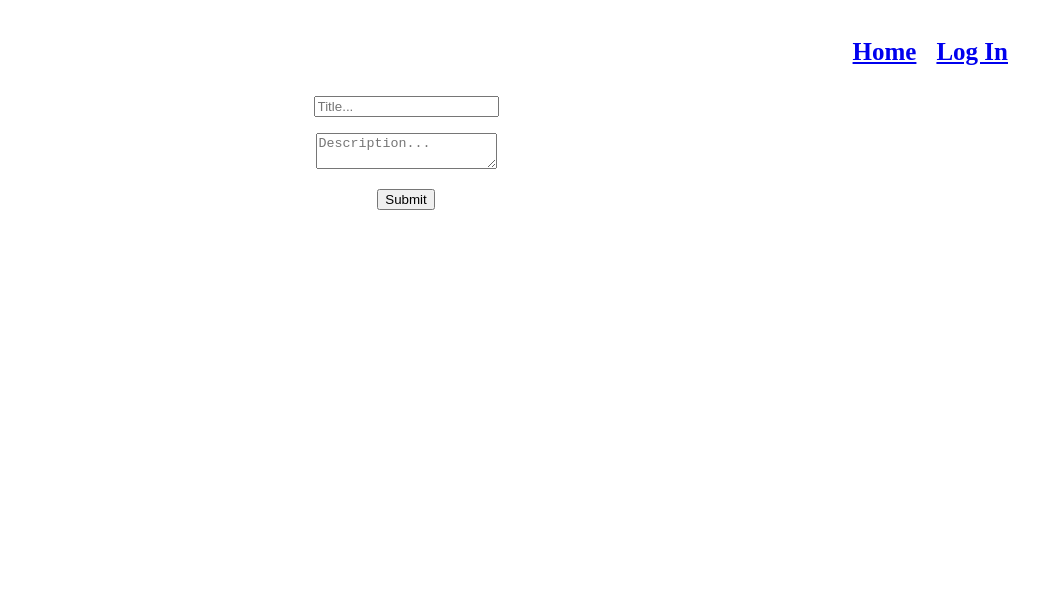
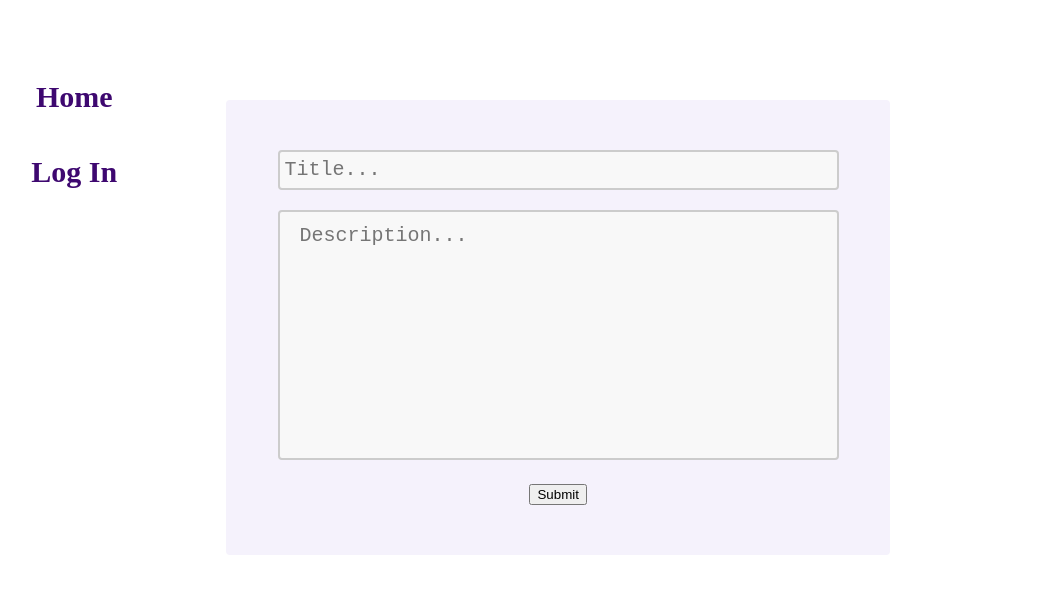
Before and after one commit to birdsong5/social-media-project, a React (Create React App) app: page /createpost in a window 1280 px wide. Shown: the top 594 px of the page, without its empty margins (234-1273 px from the left). Built offline with nearby package versions, Linux system fonts and the light colour scheme; no server answers.

Commit message:
styled project

```diff
--- a/src/App.css
+++ b/src/App.css
@@ -1,3 +1,8 @@
 .App {
   text-align: center;
+  margin: 50px auto;
+  max-width: 75%;
+  display: grid;
+  grid-template-columns: 30% 70%;
+  grid-column-gap: 10px;
 }
--- a/src/components/navbar.css
+++ b/src/components/navbar.css
@@ -1,19 +1,28 @@
 .navbar {
   padding: 20px;
   display: grid;
-  grid-template-columns: 2;
+  grid-template-rows: 150px 300px;
 }
 
 .nav-links {
-  display: flex;
-  justify-content: flex-end;
+  display: grid;
+  grid-template-rows: 3;
 }
 
 .nav-links div {
-  align-items: end;
   margin: 10px;
-  font-size: 25px;
+  font-size: 30px;
   font-weight: 600;
+  font-family: "Times New Roman", Times, serif;
+}
+
+.nav-links a {
+  color: rgb(62, 8, 112);
+  text-decoration: none;
+}
+
+.nav-links a:hover {
+  text-decoration: underline;
 }
 
 img {
@@ -21,15 +30,15 @@ img {
 }
 
 .user-pic {
-  display: flex;
-  justify-content: flex-start;
+  display: grid;
+  grid-template-rows: 3;
   align-items: center;
 }
 
 .user-pic p,
 img,
 button {
-  margin: 10px;
+  margin: 10px auto;
 }
 
 .user-pic p {
--- a/src/pages/create-post/create-form.tsx
+++ b/src/pages/create-post/create-form.tsx
@@ -5,6 +5,7 @@ import { addDoc, collection } from "firebase/firestore";
 import { auth, db } from "../../config/firebase";
 import { useAuthState } from "react-firebase-hooks/auth";
 import { useNavigate } from "react-router-dom";
+import "./create-post.css";
 
 interface CreateFormData {
   title: string;
@@ -43,6 +44,7 @@ export const CreateForm = () => {
   };
 
   return (
+    <div className="create-post">
       <form action="" onSubmit={handleSubmit(onCreatePost)}>
         <input type="text" placeholder="Title..." {...register("title")} />
         <p style={{ color: "red" }}>{errors.title?.message}</p>
@@ -50,5 +52,6 @@ export const CreateForm = () => {
         <p style={{ color: "red" }}>{errors.description?.message}</p>
         <input type="submit" value="Submit" />
       </form>
+    </div>
   );
 };
--- /dev/null
+++ b/src/pages/create-post/create-post.css
@@ -0,0 +1,40 @@
+.create-post {
+  display: grid;
+  margin-top: 50px;
+  padding: 50px 20px;
+  grid-template-columns: 1fr;
+  background-color: rgb(245, 242, 252);
+  border-radius: 4px;
+}
+
+textarea {
+  width: 90%;
+  height: 250px;
+  padding: 12px 20px;
+  box-sizing: border-box;
+  border: 2px solid #ccc;
+  border-radius: 4px;
+  background-color: #f8f8f8;
+  resize: none;
+}
+
+textarea::placeholder,
+input[type="text"]::placeholder {
+  font-size: 20px;
+  font-family: monospace;
+}
+
+input[type="text"] {
+  width: 90%;
+  height: 40px;
+  padding: 3px 5px;
+  box-sizing: border-box;
+  border: 2px solid #ccc;
+  border-radius: 4px;
+  background-color: #f8f8f8;
+  resize: none;
+}
+
+input[type="text"]:focus {
+  border: 2px solid #555;
+}
--- a/src/pages/main/post.css
+++ b/src/pages/main/post.css
@@ -2,14 +2,30 @@ button.like {
   font-size: 25px;
   background-color: white;
   border: none;
-  margin: 5px;
+  margin: 0px 5px;
 }
 
 button.like:hover {
   font-size: 28px;
 }
 
-.likes {
+p {
+  font-size: 20px;
+}
+
+p.userName {
+  font-size: 17px;
+  font-style: italic;
+}
+
+div .likes {
+  margin: 0;
+  padding: 0;
   display: flex;
-  justify-content: center;
+  justify-content: end;
 }
+
+p .likesdisplay {
+  margin: 0;
+  font-size: 15px;
+}
--- a/src/pages/main/post.tsx
+++ b/src/pages/main/post.tsx
@@ -95,13 +95,13 @@ export const Post = (props: Props) => {
         <p>{post.description}</p>
       </div>
       <div>
-        <p>@ {post.userName}</p>
+        <p className="userName">@ {post.userName}</p>
       </div>
       <div className="likes">
         <button onClick={userLiked ? removeLike : addLike} className="like">
           {userLiked ? <>&#x1F497;</> : <>&#x1F90D;</>}
         </button>{" "}
-        <p>{likes && <p>Likes: {likes?.length}</p>}</p>
+        <p>{likes && <p className="likesdisplay"> {likes?.length}</p>}</p>
       </div>
     </div>
   );
```
Lines whose indentation alone changed are shown as unchanged.
